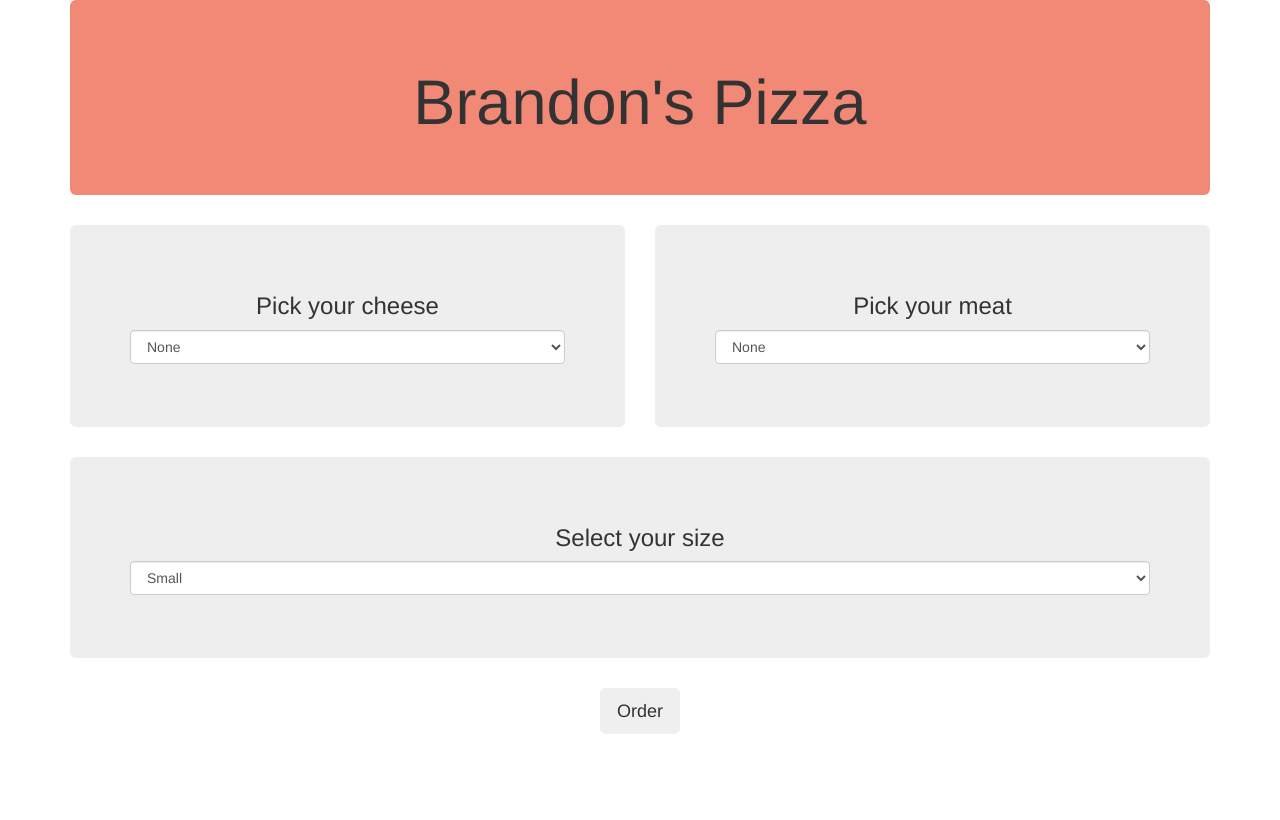
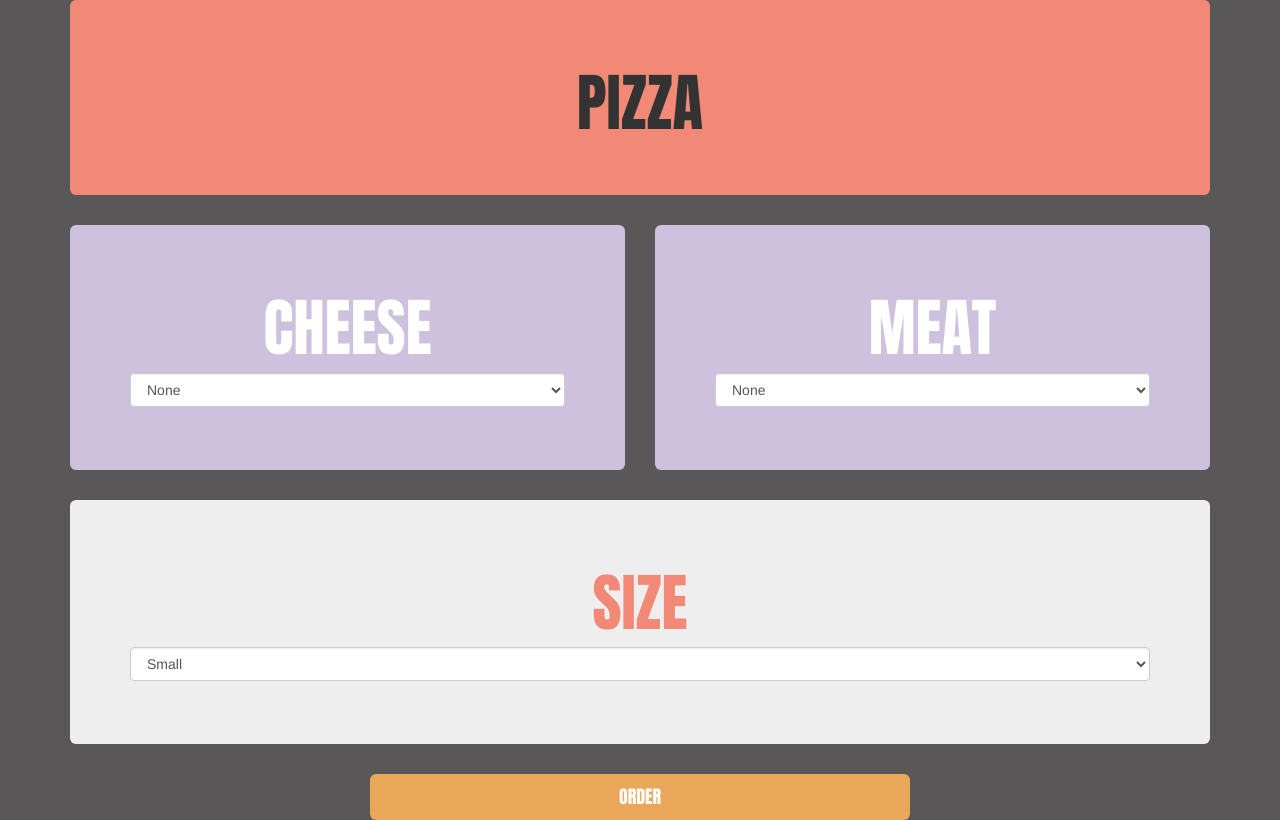
Before and after one commit to brandonkudo/pizzav1, a plain HTML site: page index.html in a window 1280 px wide. Drawn offline with nearby package versions, Linux system fonts and the light colour scheme; a web font is replaced by a local one.

Commit message:
add styling

```diff
--- a/css/styles.css
+++ b/css/styles.css
@@ -1,8 +1,12 @@
+@import url('https://fonts.googleapis.com/css?family=Damion');
+
 #well-output {
   margin-top: 30px;
   display: none;
+  font-size: 30px;
+  background-color: #a9d3a5;
   text-align: center;
-  font-size: 30px;
+  font-family: 'Damion', cursive;
 }
 
 #form-group {
@@ -11,16 +15,52 @@
 
 h1 {
   text-align: center;
+  font-family: impact;
 }
 
-h3 {
-  text-align: center;
-}
+
 
 .center {
   text-align: center;
+  font-family: impact;
+}
+
+#size {
+  color: #f28976;
+}
+
+#size:hover {
+  background-color: #f28976;
+  color: white;
 }
 
 #top {
   background-color: #f28976;
 }
+
+body {
+  background-color: #595757;
+}
+
+.btn {
+  background-color: #eaa659;
+  width: 30em;
+  font-family: impact;
+  color: white;
+}
+
+.btn:hover {
+  background-color: #b8dee0;
+  color: black;
+}
+
+
+#toppings {
+  background-color: #cdc1dd;
+  color: white;
+}
+
+#toppings:hover {
+  background-color: white;
+  color: #cdc1dd;
+}
--- a/index.html
+++ b/index.html
@@ -12,7 +12,7 @@
     <div class="container">
 
       <div class="jumbotron" id="top">
-        <h1>Brandon's Pizza</h1>
+        <h1>PIZZA</h1>
       </div>
 
       <form id="formOne">
@@ -20,8 +20,8 @@
         <div class="row">
 
         <div class="col-md-6">
-          <div class="jumbotron">
-            <h3>Pick your cheese</h3>
+          <div class="jumbotron" id="toppings">
+            <h1>CHEESE</h1>
             <div class="form-group">
               <select class="form-control" id="cheeseInput">
                 <option>None</option>
@@ -34,8 +34,8 @@
         </div>
 
         <div class="col-md-6">
-          <div class="jumbotron">
-            <h3>Pick your meat</h3>
+          <div class="jumbotron" id="toppings">
+            <h1>MEAT</h1>
             <div class="form-group">
               <select class="form-control" id="meatInput">
                 <option>None</option>
@@ -49,8 +49,8 @@
 
         </div>
 
-        <div class="jumbotron">
-          <h3>Select your size</h3>
+        <div class="jumbotron" id="size">
+          <h1>SIZE</h1>
           <div class="form-group">
             <select class="form-control" id="sizeInput">
               <option>Small</option>
@@ -61,13 +61,13 @@
         </div>
 
         <div class="center">
-          <button class="btn btn-lg" type="submit" id="button-center">Order</button>
+          <button class="btn btn-lg" type="submit" id="button-center">ORDER</button>
         </div>
 
       </form>
 
       <div class="well" id="well-output">
-        <span class="output"></span>
+        <h2 class="output"></h2>
       </div>
 
     </div>
--- a/js/scripts.js
+++ b/js/scripts.js
@@ -46,7 +46,7 @@ $(document).ready(function() {
 
     var customPizza = new Pizza(meat, cheese, size);
 
-    $(".output").text("Your pizza costs $" + (customPizza.pizzaPrice() + customPizza.meatPrice() + customPizza.cheesePrice()));
+    $(".output").text("Your pizza will cost $" + (customPizza.pizzaPrice() + customPizza.meatPrice() + customPizza.cheesePrice()));
     $("#well-output").show();
   });
 });
```
